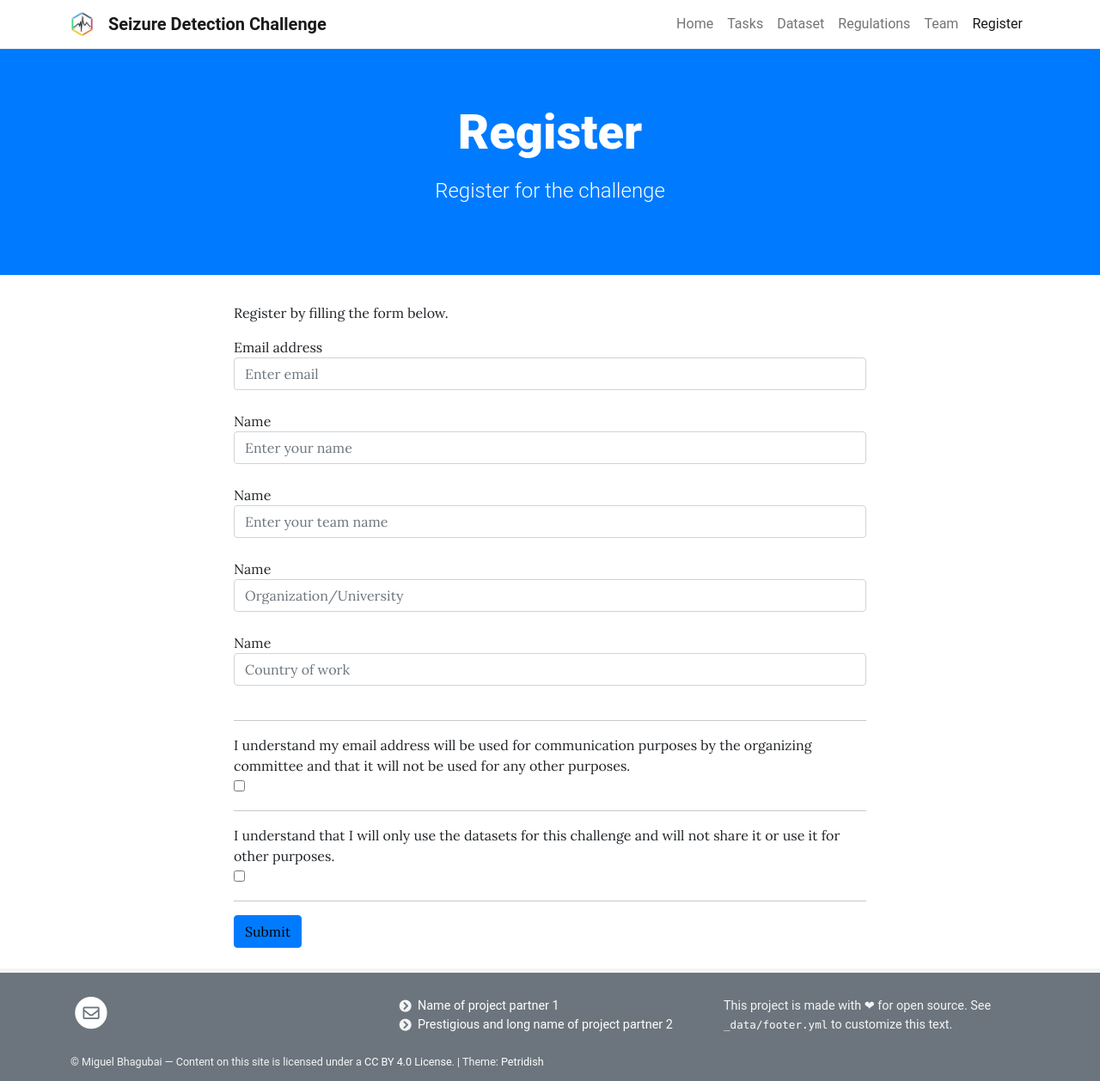
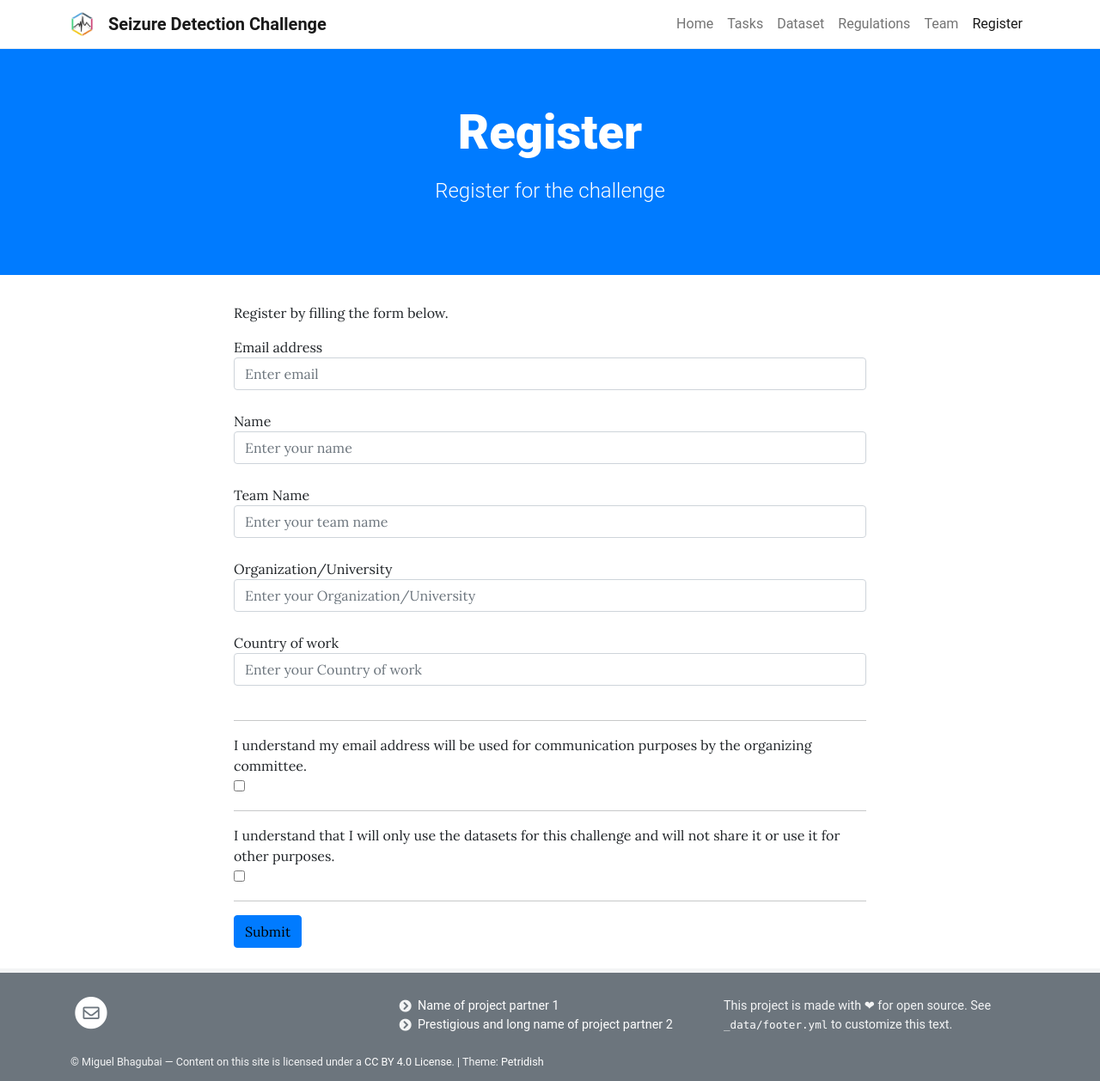
Before and after one commit to miguelbhagubai/testpage, a Jekyll site: the page built from pages/register.md, in a window 1280 px wide. Shown: the whole page at 86% size. Built offline with Jekyll 4.4.1, drawn with Linux system fonts in a browser that asks for light colours.

Commit message:
updated forms

```diff
--- a/_includes/register_form.html
+++ b/_includes/register_form.html
@@ -31,23 +31,23 @@
     </div>
     <br>
     <div class="form-group">
-        <label for="TeamName" required="required"> Name</label>
+        <label for="TeamName" required="required"> Team Name</label>
         <input type="text" name="team" class="form-control" id="TeamName" placeholder="Enter your team name" required="required">
     </div>
     <br>
     <div class="form-group">
-        <label for="UniName" required="required"> Name</label>
-        <input type="text" name="uni" class="form-control" id="UniName" placeholder="Organization/University" required="required">
+        <label for="UniName" required="required"> Organization/University</label>
+        <input type="text" name="uni" class="form-control" id="UniName" placeholder="Enter your Organization/University" required="required">
     </div>
     <br>
     <div class="form-group">
-        <label for="Country" required="required"> Name</label>
-        <input type="text" name="country" class="form-control" id="Country" placeholder="Country of work" required="required">
+        <label for="Country" required="required"> Country of work</label>
+        <input type="text" name="country" class="form-control" id="Country" placeholder="Enter your Country of work" required="required">
     </div>
     <br>
     <hr>
     <div class="form-group">
-        <label for="TermsAndCond" required="required"> I understand my email address will be used for communication purposes by the organizing committee and that it will not be used for any other purposes.</a></label>
+        <label for="TermsAndCond" required="required"> I understand my email address will be used for communication purposes by the organizing committee.</a></label>
         <input type="checkbox" name="termsandcond" id="TermsAndCond" required="required">
     </div>
     <hr>
```
